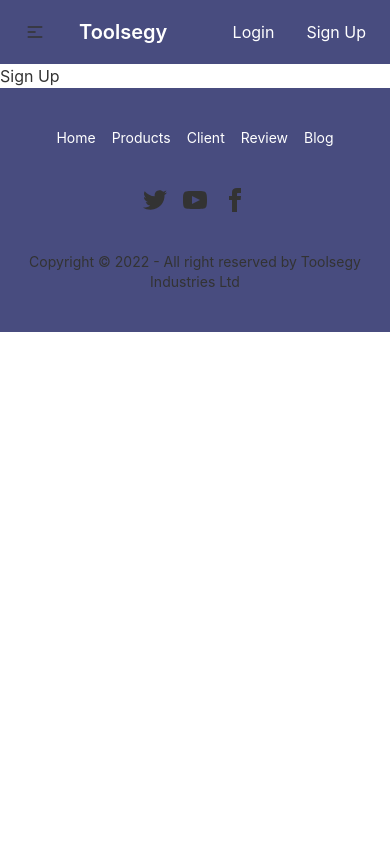
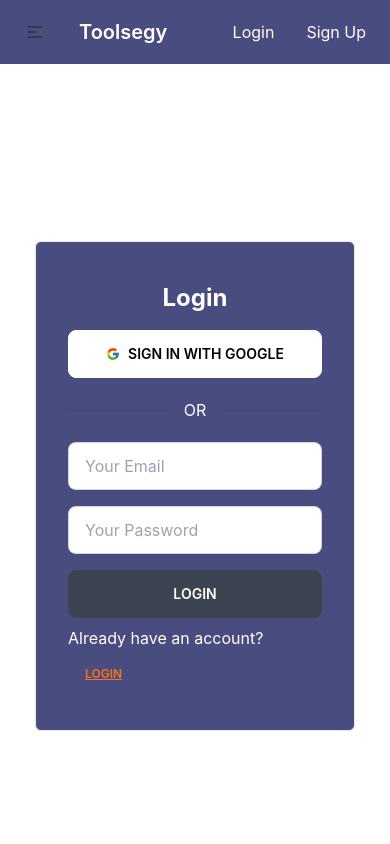
Before and after one commit to Khalidprithy/Toolsegy-client, a React (Create React App) app: page /signup in a window 390 px wide. Shown: the top 844 px of the page. Built offline with nearby package versions, Linux system fonts and the light colour scheme; no server answers.

Commit message:
login signup from added

```diff
--- a/package.json
+++ b/package.json
@@ -11,6 +11,7 @@
     "react": "^18.1.0",
     "react-dom": "^18.1.0",
     "react-firebase-hooks": "^5.0.3",
+    "react-hook-form": "^7.31.2",
     "react-icons": "^4.3.1",
     "react-router-dom": "^6.3.0",
     "react-scripts": "5.0.1",
--- a/src/components/LoginSystem/Login/Login.js
+++ b/src/components/LoginSystem/Login/Login.js
@@ -1,9 +1,95 @@
 import React from 'react';
+import { FcGoogle } from 'react-icons/fc';
+import { useSignInWithEmailAndPassword, useSignInWithGoogle } from 'react-firebase-hooks/auth';
+import auth from '../../../firebase.init';
+import { useForm } from "react-hook-form";
+import { Link } from 'react-router-dom';
 
 const Login = () => {
+
+    const [signInWithGoogle, userG, loadingG, errorG] = useSignInWithGoogle(auth);
+
+    const [
+        signInWithEmailAndPassword,
+        user,
+        loading,
+        error,
+    ] = useSignInWithEmailAndPassword(auth);
+
+    const { register, formState: { errors }, handleSubmit } = useForm();
+
+    const onSubmit = data => console.log(data);
+
+    if (user) {
+        console.log(user)
+    }
+
+
     return (
-        <div>
-            <h1>Login</h1>
+        <div class="hero min-h-screen bg-white">
+            <div class="hero-content flex-col lg:flex-row">
+                <img src="https://www.tutoreye.com/images/home/login-illus-1.svg" class="max-w-sm rounded-lg hidden lg:block shadow-2xl" alt='' />
+                <div>
+                    <div class="card w-80 bg-primary border rounded-md">
+                        <div class="card-body">
+                            <h2 class="text-2xl m-2 font-bold text-center text-white">Login</h2>
+                            <button
+                                onClick={() => signInWithGoogle()}
+                                class="btn border-white hover:border-white text-black hover:text-white bg-white"><FcGoogle className='mr-2'></FcGoogle>Sign in with Google</button>
+                            <div class="divider text-white">OR</div>
+                            <form onSubmit={handleSubmit(onSubmit)}>
+                                <div class="form-control w-full max-w-xs">
+                                    <input
+                                        type="email"
+                                        placeholder="Your Email"
+                                        className="input input-bordered w-full max-w-xs"
+                                        {...register("email", {
+                                            required: {
+                                                value: true,
+                                                message: 'Please Enter You Email'
+                                            },
+                                            pattern: {
+                                                value: /[a-z0-9]+@[a-z]+\.[a-z]{2,3}/,
+                                                message: 'Enter a valid Email'
+                                            }
+                                        })}
+                                    />
+                                    <label className="label">
+                                        {errors.email?.type === 'required' && <span className="label-text-alt text-orange-500">{errors.email.message}</span>}
+                                        {errors.email?.type === 'pattern' && <span className="label-text-alt text-orange-500">{errors.email.message}</span>}
+                                    </label>
+                                </div>
+                                <div class="form-control w-full max-w-xs">
+                                    <input
+                                        type="password"
+                                        placeholder="Your Password"
+                                        class="input input-bordered w-full max-w-xs "
+                                        {...register("password", {
+                                            required: {
+                                                value: true,
+                                                message: 'Please Enter You Password'
+                                            },
+                                            pattern: {
+                                                value: /"^(?=.*[A-Za-z])(?=.*\d)[A-Za-z\d]{8,}$"/,
+                                                message: 'Enter a valid password'
+                                            }
+                                        })}
+                                    />
+                                    <label class="label">
+                                        {errors.password?.type === 'required' && <span class="label-text-alt text-orange-500">{errors.password.message}</span>}
+                                        {errors.password?.type === 'pattern' && <span class="label-text-alt text-orange-500">{errors.password.message}</span>}
+
+                                    </label>
+                                </div>
+                                <input className='btn w-full text-white' type="submit" value='Login' />
+                            </form>
+                            <div className='flex items-center'>
+                                <p className='text-white'>Dont have an account?<Link className='btn btn-link text-xs text-orange-500' to='/signup'>Sign Up</Link> </p>
+                            </div>
+                        </div>
+                    </div>
+                </div>
+            </div>
         </div>
     );
 };
--- a/src/components/LoginSystem/SignUp/SignUp.js
+++ b/src/components/LoginSystem/SignUp/SignUp.js
@@ -1,11 +1,90 @@
 import React from 'react';
+import { FcGoogle } from 'react-icons/fc';
+import { useSignInWithGoogle } from 'react-firebase-hooks/auth';
+import auth from '../../../firebase.init';
+import { useForm } from "react-hook-form";
+import { Link } from 'react-router-dom';
 
 const SignUp = () => {
+
+    const [signInWithGoogle, user, loading, error] = useSignInWithGoogle(auth);
+    const { register, formState: { errors }, handleSubmit } = useForm();
+
+    const onSubmit = data => console.log(data);
+
+    if (user) {
+        console.log(user)
+    }
+
+
     return (
-        <div>
-            <h1>Sign Up</h1>
+        <div class="hero min-h-screen bg-white">
+            <div class="hero-content flex-col lg:flex-row">
+                <img src="https://www.tutoreye.com/images/home/login-illus-1.svg" class="max-w-sm rounded-lg hidden lg:block shadow-2xl" alt='' />
+                <div>
+                    <div class="card w-80 bg-primary border rounded-md">
+                        <div class="card-body">
+                            <h2 class="text-2xl m-2 font-bold text-center text-white">Login</h2>
+                            <button
+                                onClick={() => signInWithGoogle()}
+                                class="btn border-white hover:border-white text-black hover:text-white bg-white"><FcGoogle className='mr-2'></FcGoogle>Sign in with Google</button>
+                            <div class="divider text-white">OR</div>
+                            <form onSubmit={handleSubmit(onSubmit)}>
+                                <div class="form-control w-full max-w-xs">
+                                    <input
+                                        type="email"
+                                        placeholder="Your Email"
+                                        className="input input-bordered w-full max-w-xs"
+                                        {...register("email", {
+                                            required: {
+                                                value: true,
+                                                message: 'Please Enter You Email'
+                                            },
+                                            pattern: {
+                                                value: /[a-z0-9]+@[a-z]+\.[a-z]{2,3}/,
+                                                message: 'Enter a valid Email'
+                                            }
+                                        })}
+                                    />
+                                    <label className="label">
+                                        {errors.email?.type === 'required' && <span className="label-text-alt text-orange-500">{errors.email.message}</span>}
+                                        {errors.email?.type === 'pattern' && <span className="label-text-alt text-orange-500">{errors.email.message}</span>}
+                                    </label>
+                                </div>
+                                <div class="form-control w-full max-w-xs">
+                                    <input
+                                        type="password"
+                                        placeholder="Your Password"
+                                        class="input input-bordered w-full max-w-xs "
+                                        {...register("password", {
+                                            required: {
+                                                value: true,
+                                                message: 'Please Enter You Password'
+                                            },
+                                            pattern: {
+                                                value: /"^(?=.*[A-Za-z])(?=.*\d)[A-Za-z\d]{8,}$"/,
+                                                message: 'Enter a valid password'
+                                            }
+                                        })}
+                                    />
+                                    <label class="label">
+                                        {errors.password?.type === 'required' && <span class="label-text-alt text-orange-500">{errors.password.message}</span>}
+                                        {errors.password?.type === 'pattern' && <span class="label-text-alt text-orange-500">{errors.password.message}</span>}
+
+                                    </label>
+                                </div>
+                                <input className='btn w-full text-white' type="submit" value='Login' />
+                            </form>
+                            <div className='flex items-center'>
+                                <p className='text-white'>Already have an account?<Link className='btn btn-link text-xs text-orange-500' to='/login'>Login</Link> </p>
+                            </div>
+                        </div>
+                    </div>
+                </div>
+            </div>
         </div>
     );
 };
 
+
 export default SignUp;
```
Also changed, not shown: 1 other file (tests, documents, lock files or other folders).
